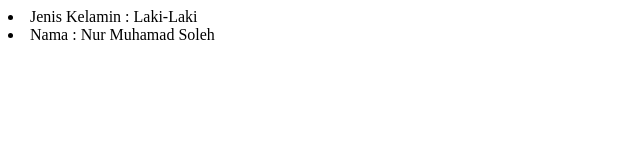
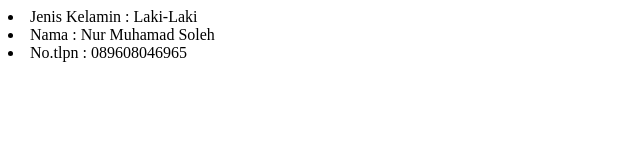
Before and after one commit to nurmuhamadsoleh/nurmuhamadsoleh.github.io, a plain HTML site: page coba1.html in a window 1280 px wide. Shown: the whole page, without its empty margins (0-640 px from the left). Drawn offline with Linux system fonts and the light colour scheme.

Commit message:
update Nama,Jenis_kelamin,No.tlpn

```diff
--- a/coba1.html
+++ b/coba1.html
@@ -6,5 +6,6 @@
 <body>
 	<li>Jenis Kelamin : Laki-Laki</li>
 	<li>Nama : Nur Muhamad Soleh</li>
+	<li>No.tlpn : 089608046965</li>
 </body>
 </html>
```
Also changed, not shown: 1 other file.
